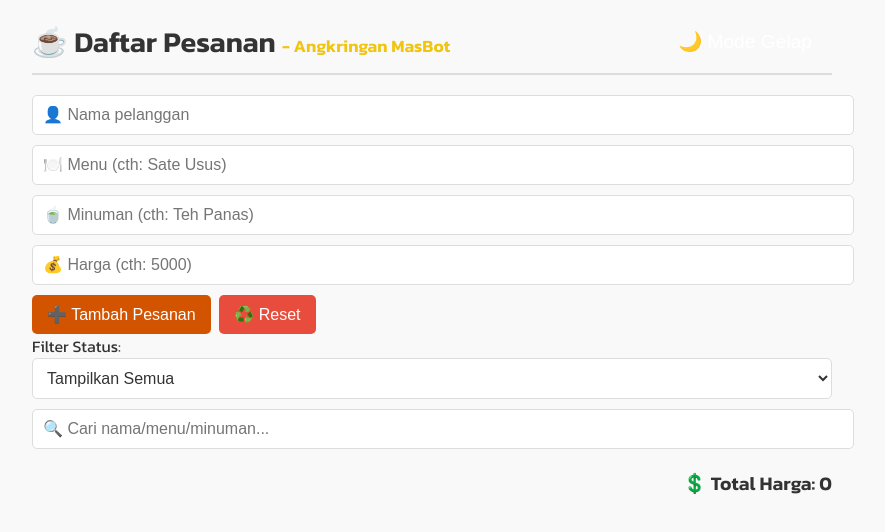
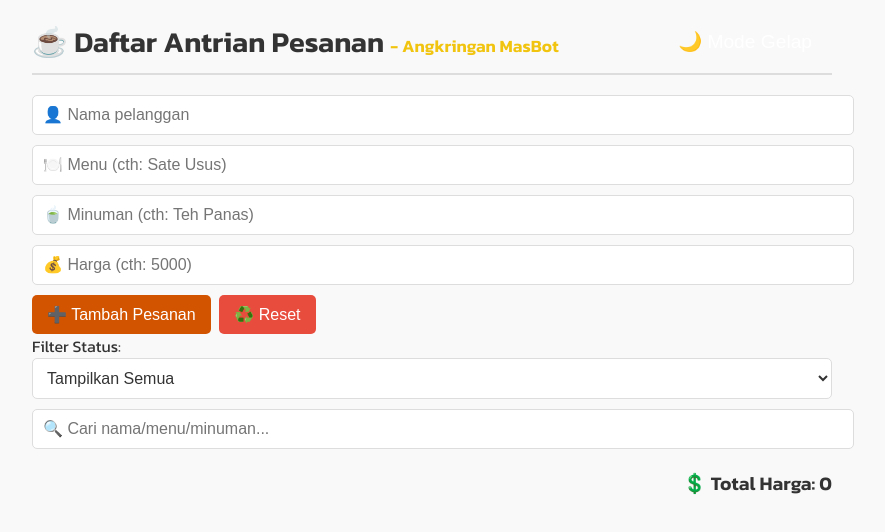
Before and after one commit to masfais/angkringan-masbot, a plain HTML site: page index.html in a window 1280 px wide. Shown: the whole page, without its empty margins (208-1093 px from the left). Drawn offline with Linux system fonts and the light colour scheme.

Commit message:
Update index.html

```diff
--- a/index.html
+++ b/index.html
@@ -14,7 +14,7 @@
     <div class="container">
       <header>
         <h1>
-          ☕ Daftar Pesanan
+          ☕ Daftar Antrian Pesanan
           <span class="subtitle">- Angkringan MasBot </span>
         </h1>
         <button id="darkToggle">🌙 Mode Gelap</button>
```
